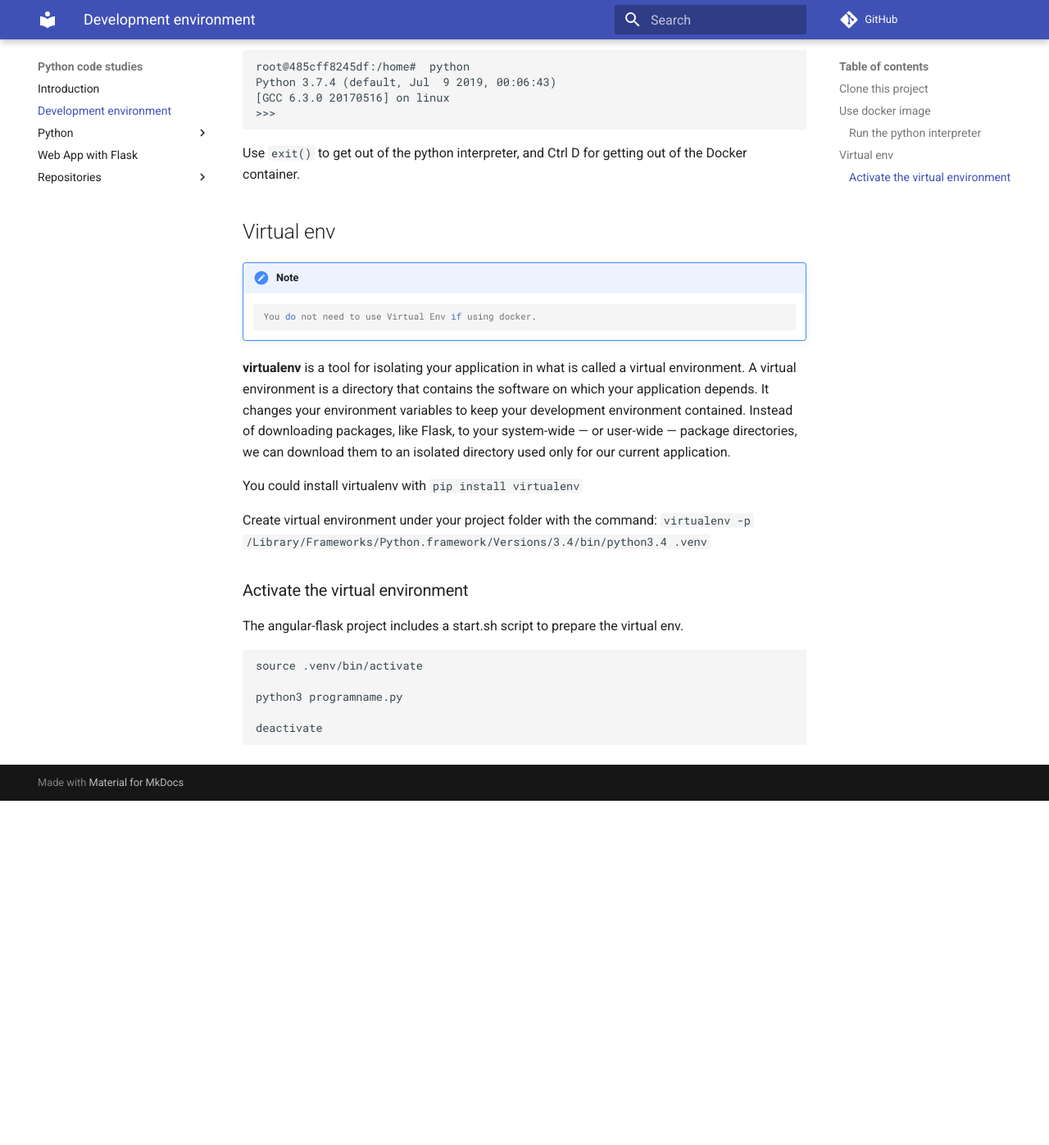
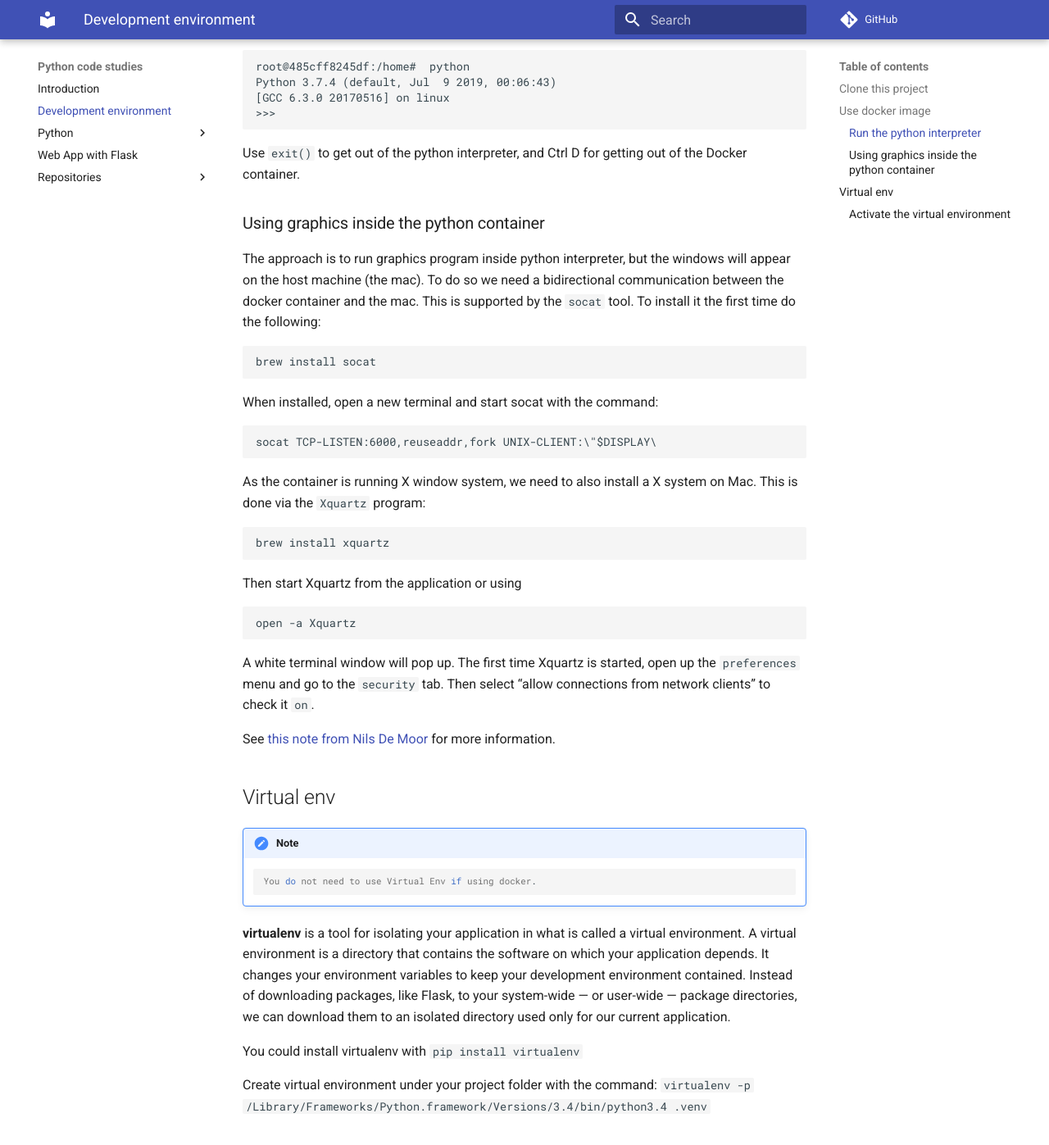
Before and after one commit to jbcodeforce/python-code, an MkDocs documentation site: the page built from docs/dev-env.md, in a window 1280 px wide and 1400 px high, scrolled down 1272 px. Shown: the top 1397 px of the window at 82% size. Built offline with MkDocs 1.6.1 and Material for MkDocs 9.7.7, drawn with Linux system fonts in a browser that asks for light colours; comment, search, counter and statistics services are not loaded; before the commit the page ends 2249 px from its top, so only the background shows below that.

````diff
--- a/docs/dev-env.md
+++ b/docs/dev-env.md
@@ -50,6 +50,35 @@ Python 3.7.4 (default, Jul  9 2019, 00:06:43)
 
 Use `exit()` to get out of the python interpreter, and Ctrl D for getting out of the Docker container.
 
+### Using graphics inside the python container
+
+The approach is to run graphics program inside python interpreter, but the windows will appear on the host machine (the mac). To do so we need a bidirectional communication between the docker container and the mac. This is supported by the `socat` tool. To install it the first time do the following:
+
+```
+brew install socat
+```
+
+When installed, open a new terminal and start socat with the command:
+
+```
+socat TCP-LISTEN:6000,reuseaddr,fork UNIX-CLIENT:\"$DISPLAY\
+```
+
+As the container is running X window system, we need to also install a X system on Mac. This is done via the `Xquartz` program:
+
+```
+brew install xquartz
+```
+
+Then start Xquartz from the application or using
+
+```
+open -a Xquartz
+```
+A white terminal window will pop up. The first time Xquartz is started,  open up the `preferences` menu and go to the `security` tab. Then select “allow connections from network clients” to check it `on`.
+
+See [this note from Nils De Moor](https://cntnr.io/running-guis-with-docker-on-mac-os-x-a14df6a76efc) for more information.
+
 ## Virtual env
 
 !!! note
````
Also changed, not shown: 1 other file.
